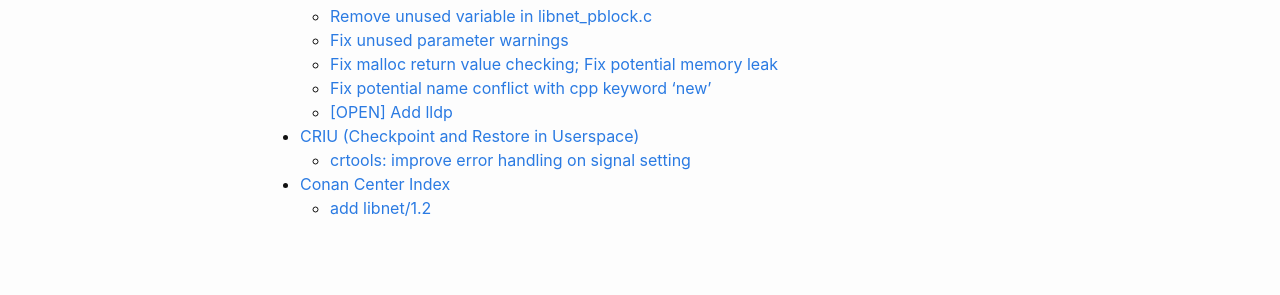
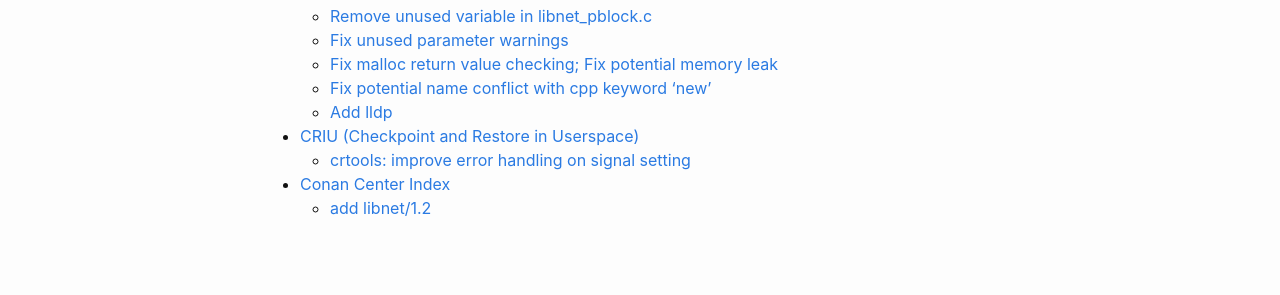
Before and after one commit to ivalery111/ivaleryz.github.io, a Jekyll site: the page built from _posts/2021-06-22-contributions.md, in a window 1280 px wide. Shown: the part 338-633 px from the top of the page. Built offline with Jekyll 4.4.1, drawn with Linux system fonts in a browser that asks for light colours.

Commit message:
Update 2021-06-22-contributions.md

```diff
--- a/_posts/2021-06-22-contributions.md
+++ b/_posts/2021-06-22-contributions.md
@@ -14,7 +14,7 @@
   * [Fix unused parameter warnings](https://github.com/libnet/libnet/pull/122)
   * [Fix malloc return value checking; Fix potential memory leak](https://github.com/libnet/libnet/pull/123)
   * [Fix potential name conflict with cpp keyword 'new'](https://github.com/libnet/libnet/pull/124)
-  * [[OPEN] Add lldp](https://github.com/libnet/libnet/pull/125)
+  * [Add lldp](https://github.com/libnet/libnet/pull/125)
 
 * [CRIU (Checkpoint and Restore in Userspace)](https://github.com/checkpoint-restore/criu)
   * [crtools: improve error handling on signal setting](https://github.com/checkpoint-restore/criu/pull/1512)
```
